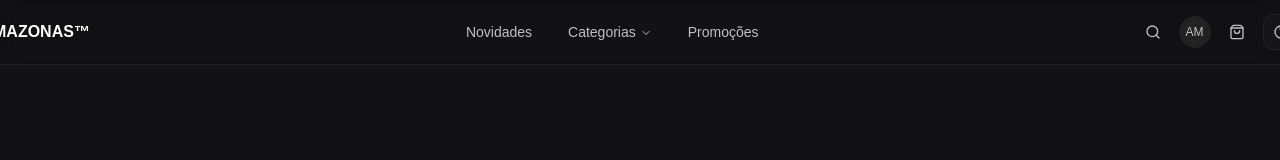
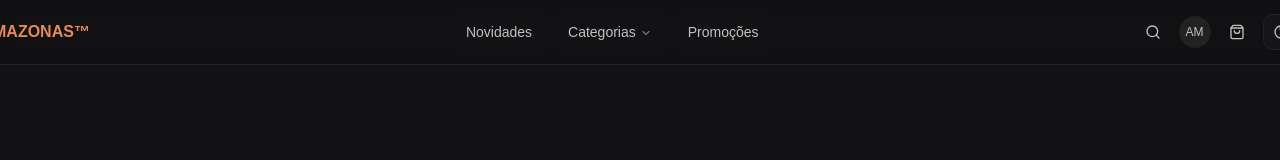
Before and after one commit to gustavofvs/Indirect-Amazonas, a React (Vite) app: page / in a window 1280 px wide. Shown: the top 160 px of the page. Built offline with nearby package versions, Linux system fonts and the light colour scheme; a web font is replaced by a local one.

Commit message:
fix: update text color for brand name in header

```diff
--- a/src/components/layout/header.tsx
+++ b/src/components/layout/header.tsx
@@ -51,7 +51,7 @@ export function HeaderMenu() {
       <div className="container mx-auto flex h-16 items-center justify-center gap-90">
 
         <Link to="/" className="flex items-center gap-2">
-          <span className="font-bold hidden sm:inline-block text-primary">AMAZONAS™</span>
+          <span className="font-bold hidden sm:inline-block text-ring">AMAZONAS™</span>
         </Link>
 
         <nav className="hidden md:flex">
```
